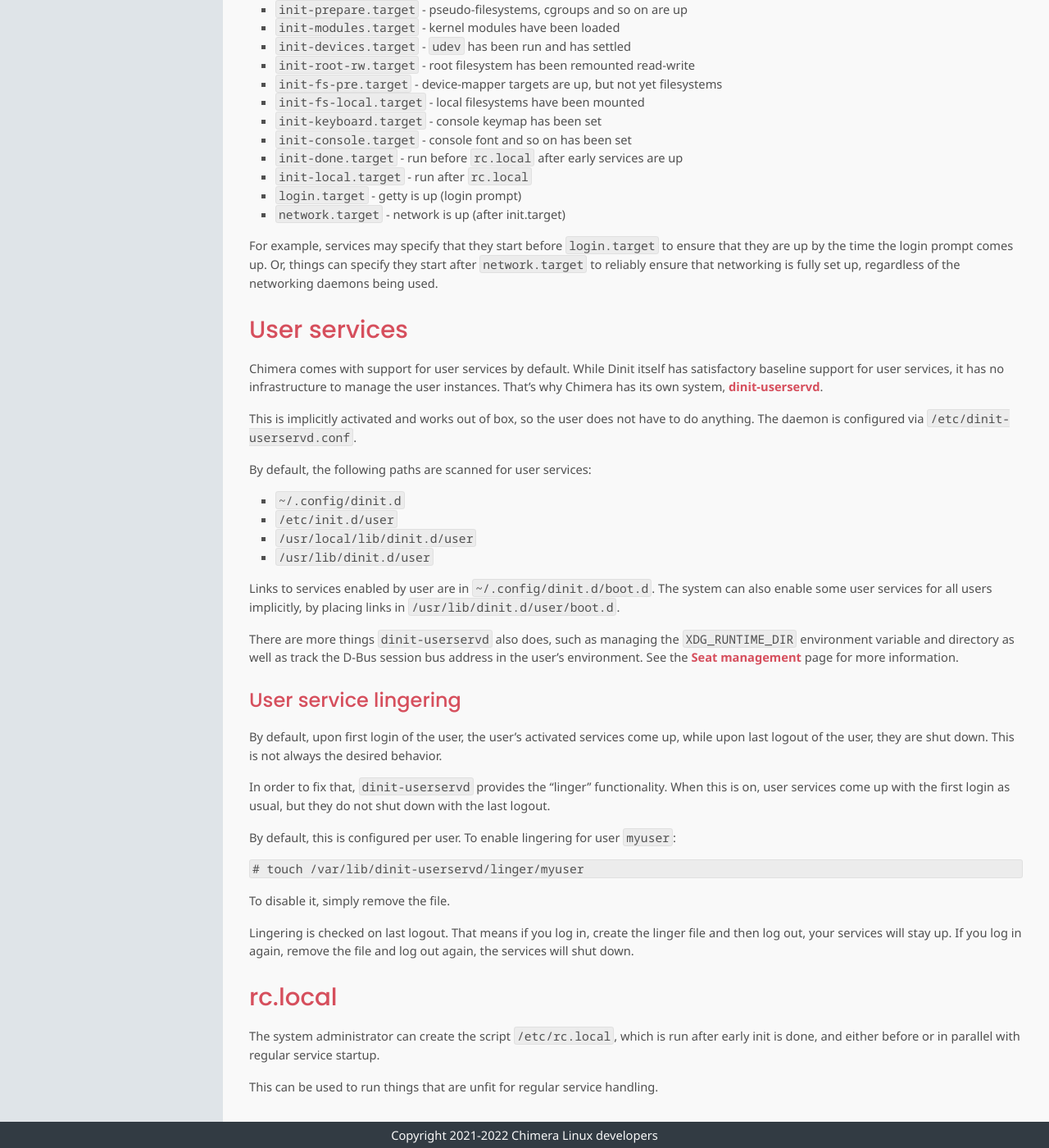
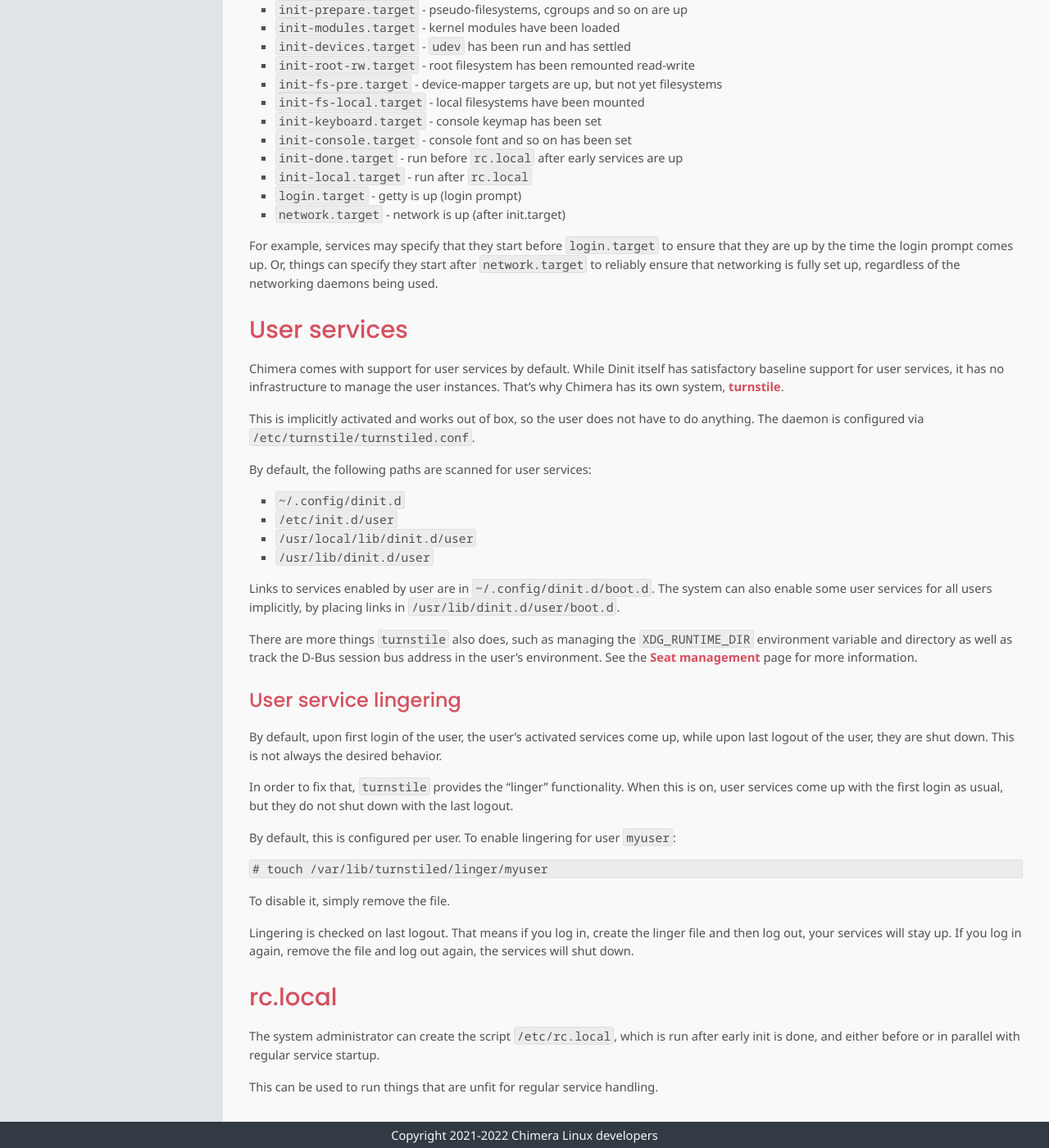
Before and after one commit to chimera-linux/chimera-linux.github.io, a Jekyll site: the page built from _docs/configuration/services.md, in a window 1280 px wide and 1400 px high, scrolled down 1606 px. Shown: the whole window at 82% size. Built offline with Jekyll 4.4.1, drawn with Linux system fonts in a browser that asks for light colours.

Commit message:
change dinit-userservd references to turnstile

````diff
--- a/_docs/configuration/services.md
+++ b/_docs/configuration/services.md
@@ -116,10 +116,10 @@
 Chimera comes with support for user services by default. While Dinit
 itself has satisfactory baseline support for user services, it has no
 infrastructure to manage the user instances. That's why Chimera has its
-own system, [dinit-userservd](https://github.com/chimera-linux/dinit-userservd).
+own system, [turnstile](https://github.com/chimera-linux/turnstile).
 
 This is implicitly activated and works out of box, so the user does not
-have to do anything. The daemon is configured via `/etc/dinit-userservd.conf`.
+have to do anything. The daemon is configured via `/etc/turnstile/turnstiled.conf`.
 
 By default, the following paths are scanned for user services:
 
@@ -132,9 +132,9 @@
 system can also enable some user services for all users implicitly, by
 placing links in `/usr/lib/dinit.d/user/boot.d`.
 
-There are more things `dinit-userservd` also does, such as managing the
-`XDG_RUNTIME_DIR` environment variable and directory as well as track the
-D-Bus session bus address in the user's environment. See the
+There are more things `turnstile` also does, such as managing the
+`XDG_RUNTIME_DIR` environment variable and directory as well as track
+the D-Bus session bus address in the user's environment. See the
 [Seat management](/docs/configuration/seat) page for more information.
 
 ### User service lingering
@@ -143,14 +143,14 @@
 up, while upon last logout of the user, they are shut down. This is not
 always the desired behavior.
 
-In order to fix that, `dinit-userservd` provides the "linger" functionality.
+In order to fix that, `turnstile` provides the "linger" functionality.
 When this is on, user services come up with the first login as usual, but
 they do not shut down with the last logout.
 
 By default, this is configured per user. To enable lingering for user `myuser`:
 
 ```
-# touch /var/lib/dinit-userservd/linger/myuser
+# touch /var/lib/turnstiled/linger/myuser
 ```
 
 To disable it, simply remove the file.
````
Also changed, not shown: _docs/configuration/seat.md (+2 -2 lines).
